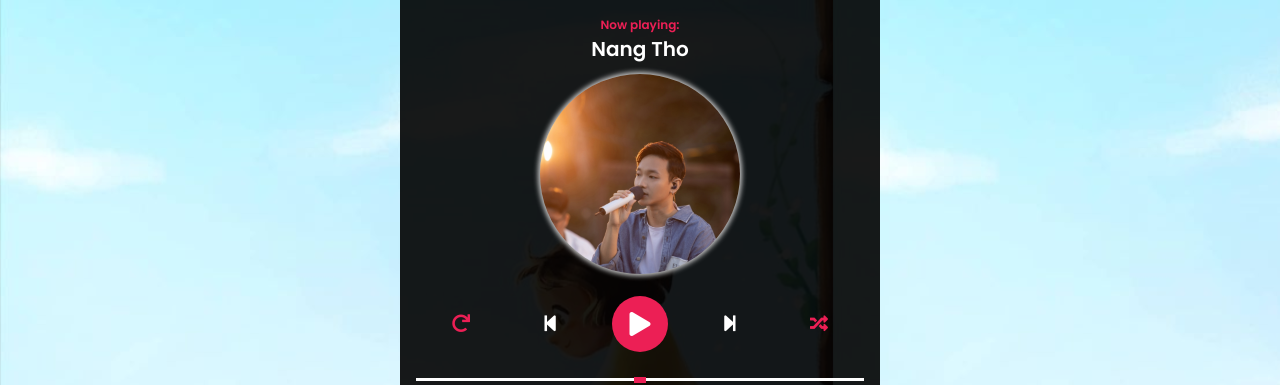
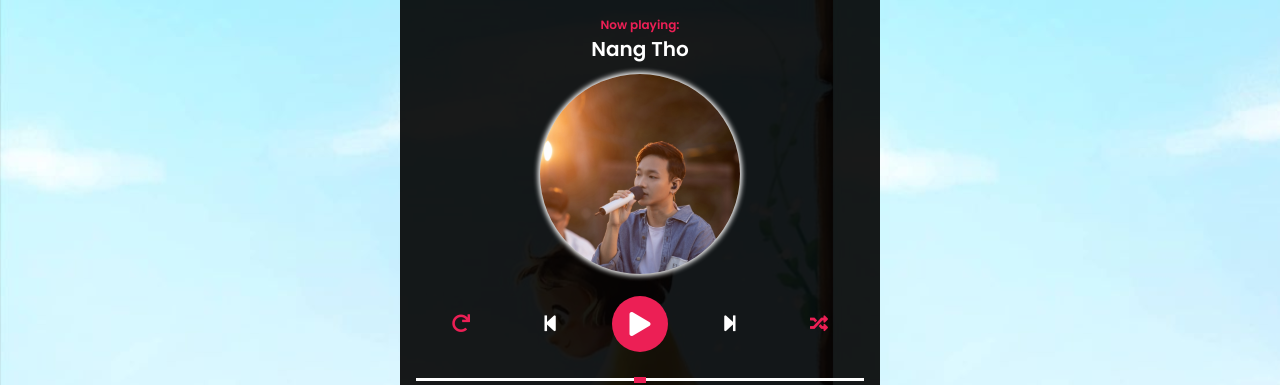
Before and after one commit to hoangnam555/musicApp, a plain HTML site: page index.html in a window 1280 px wide. Shown: the top 385 px of the page. Drawn offline with Linux system fonts and the light colour scheme.

Commit message:
Update style.css

```diff
--- a/style.css
+++ b/style.css
@@ -80,7 +80,7 @@ header h2 {
   background-color: #333;
   background-size: cover;
   margin: auto;
-  box-shadow: 0px 0px 5px 2px #ccc;
+  box-shadow: 0px 0px 5px 2px #fff;
 }
 
 /* CONTROL */
```
